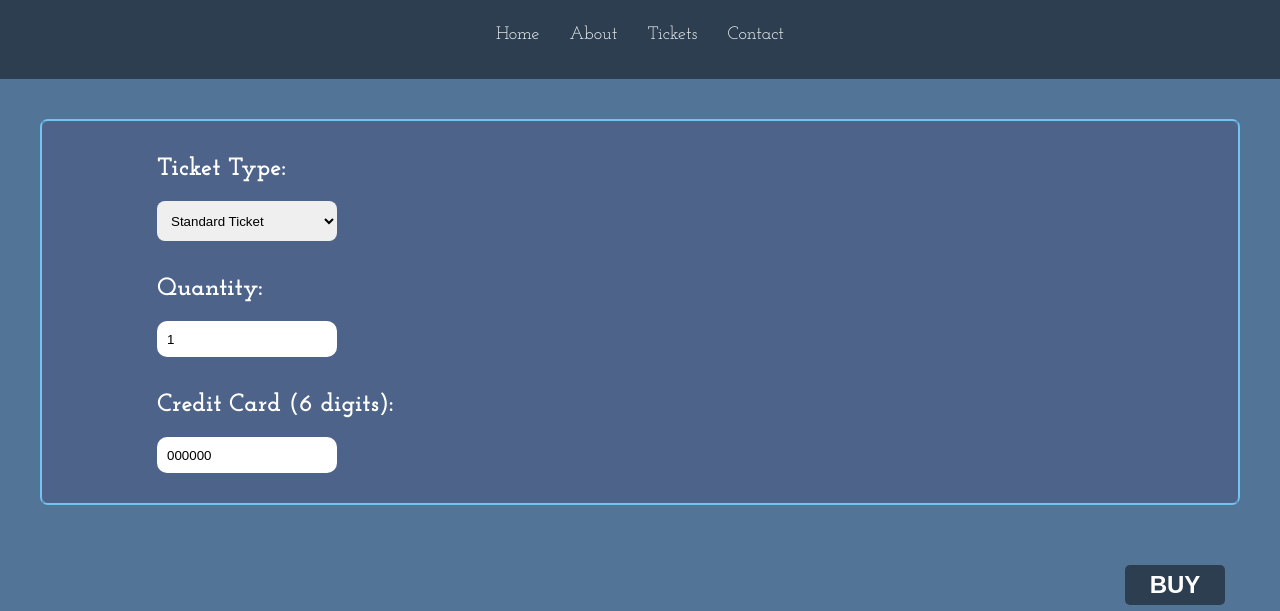
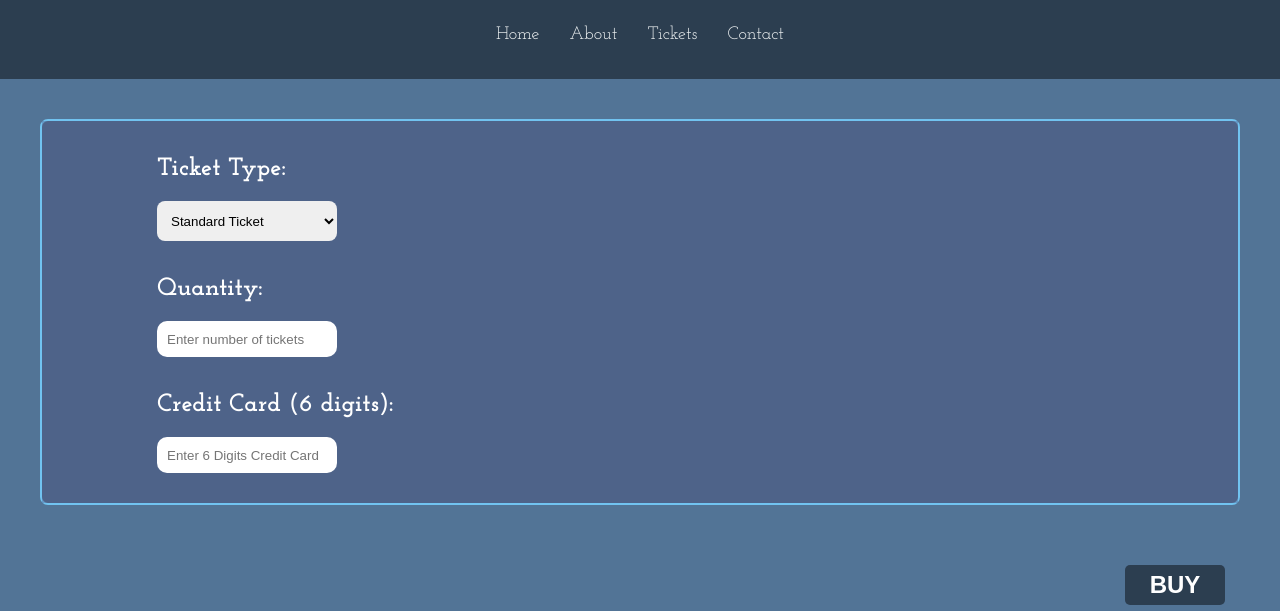
Before and after one commit to Keerten/ticketpage-gbc, a plain HTML site: page index.html in a window 1280 px wide. Shown: the part 102-713 px from the top of the page. Drawn offline with Linux system fonts and the light colour scheme.

Commit message:
project: delete default values

```diff
--- a/index.html
+++ b/index.html
@@ -55,7 +55,7 @@
               name="quantity"
               placeholder="Enter number of tickets"
               min="1"
-              value="1"
+              value=""
             />
           </div>
 
@@ -66,7 +66,7 @@
               id="creditCard"
               name="creditCard"
               placeholder="Enter 6 Digits Credit Card"
-              value="000000"
+              value=""
             />
           </div>
         </div>
```
